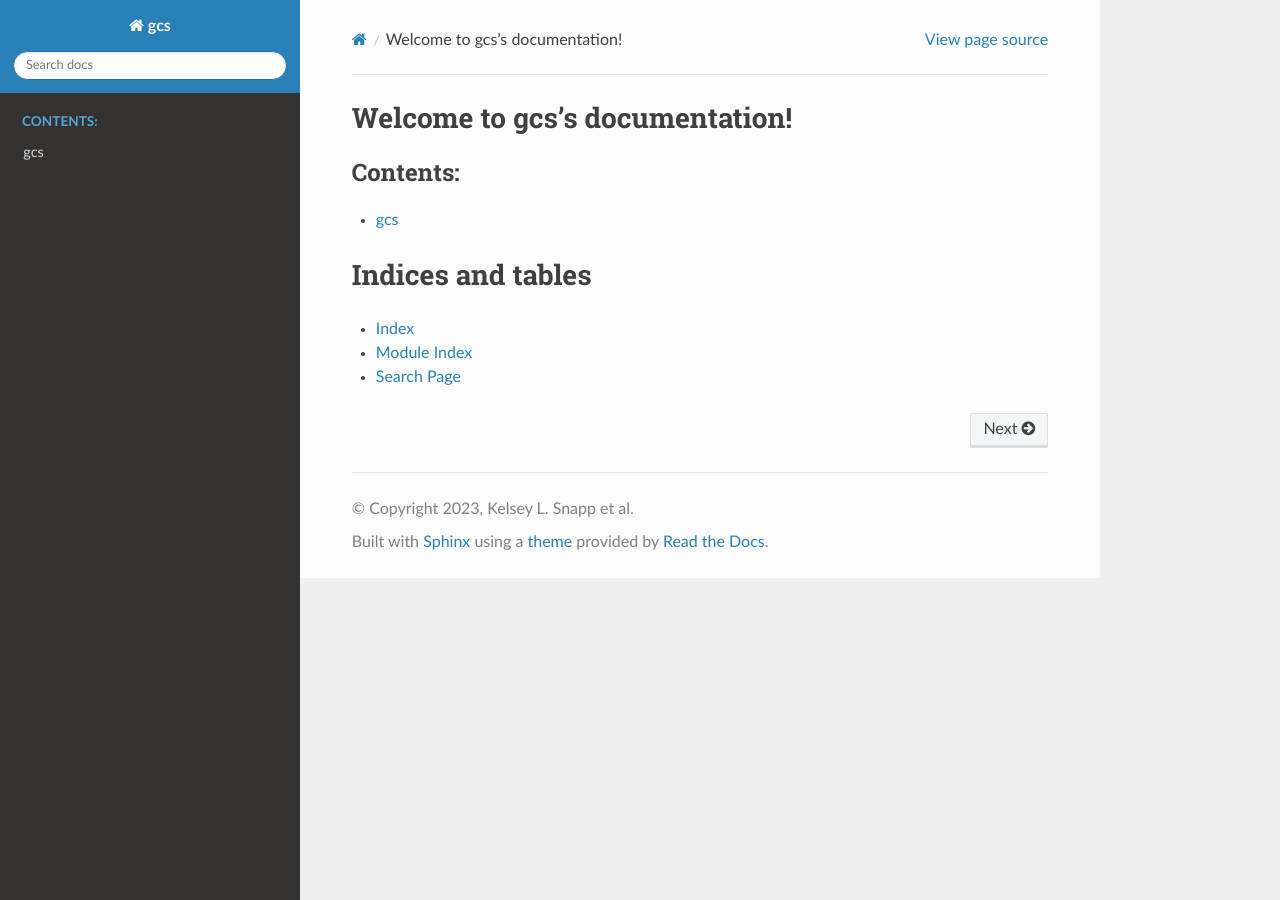
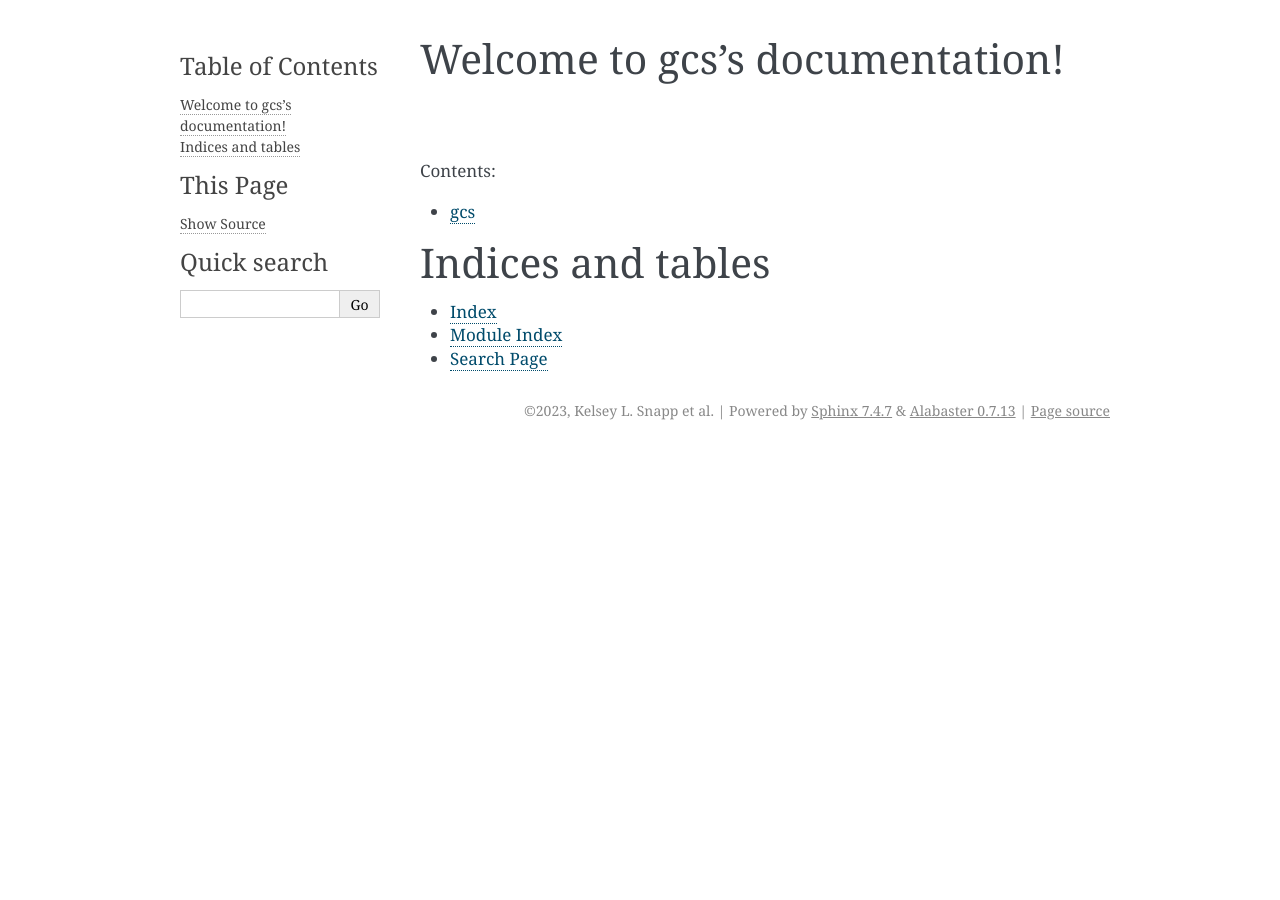
Before and after one commit to bu-shapelab/gcs, a Sphinx documentation site: the page built from docs/source/index.rst, in a window 1280 px wide. Built offline with Sphinx 7.4.7, drawn with Linux system fonts in a browser that asks for light colours.

Commit message:
Update docs theme

```diff
--- a/docs/source/conf.py
+++ b/docs/source/conf.py
@@ -34,7 +34,6 @@ extensions = [
     'sphinx.ext.autodoc',
     'sphinx.ext.autosectionlabel',
     'sphinx.ext.viewcode',
-    'numpydoc',
 ]
 
 # Make sure the target is unique
@@ -54,7 +53,7 @@ exclude_patterns = []
 # The theme to use for HTML and HTML Help pages.  See the documentation for
 # a list of builtin themes.
 #
-html_theme = 'sphinx_rtd_theme'
+html_theme = 'alabaster'
 
 # Add any paths that contain custom static files (such as style sheets) here,
 # relative to this directory. They are copied after the builtin static files,
```
